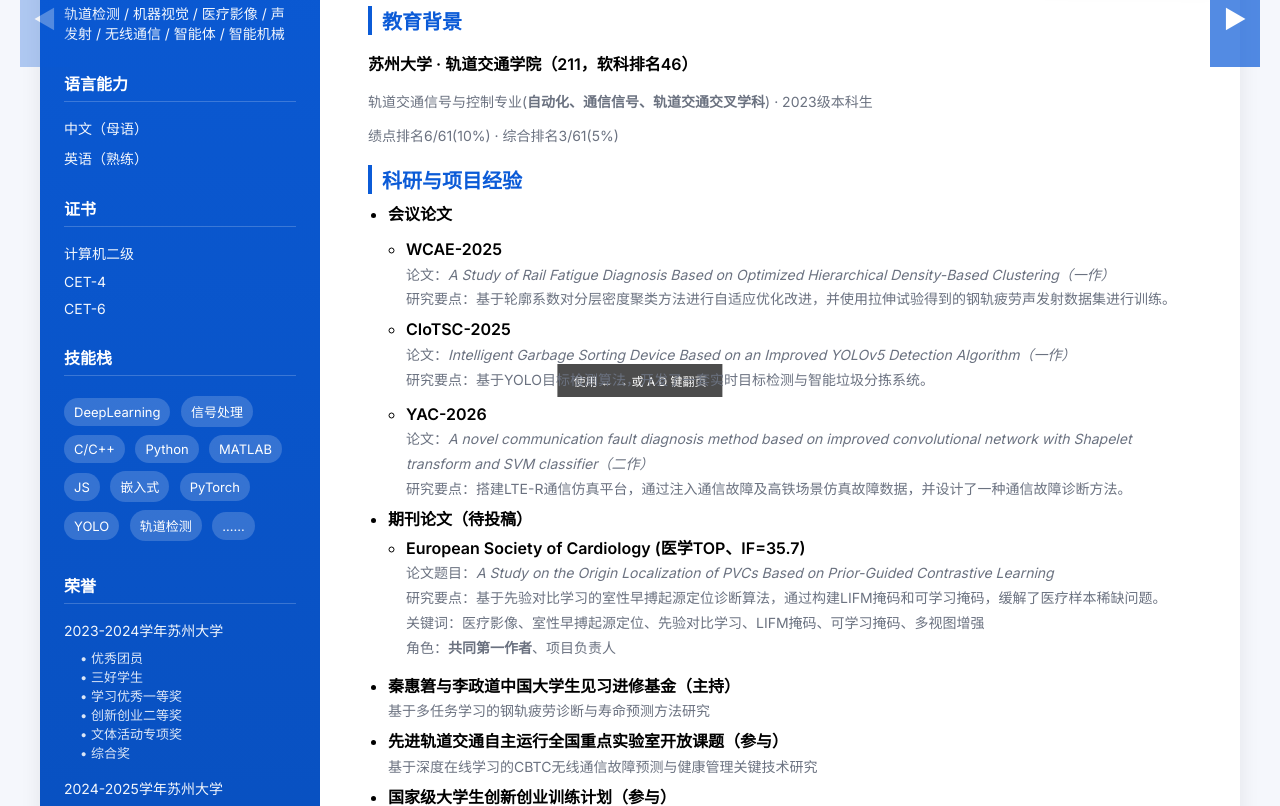
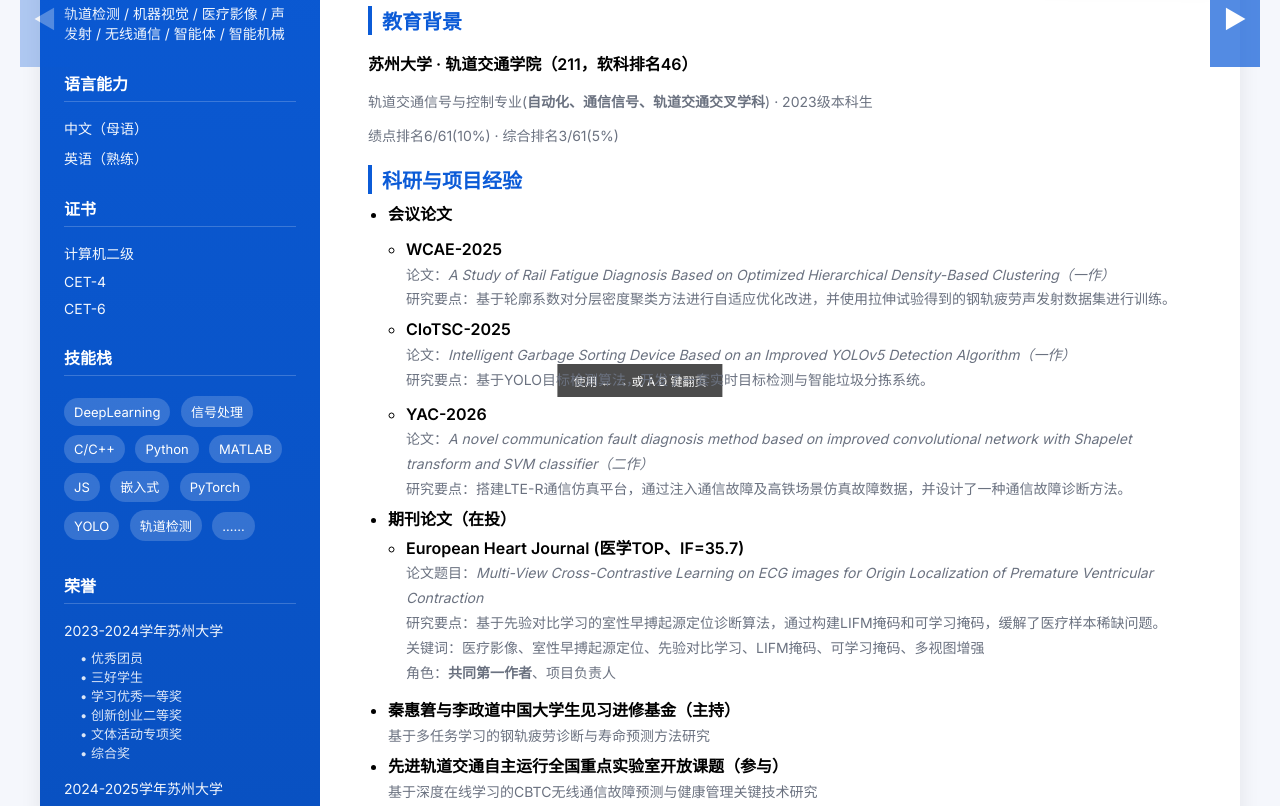
Before and after one commit to BoW-R/BoW-R, a plain HTML site: page index.html in a window 1280 px wide. Shown: the part 383-1189 px from the top of the page. Drawn offline with Linux system fonts and the light colour scheme.

Commit message:
Change journal paper status and update title
Updated journal paper status and title in index.html.

```diff
--- a/index.html
+++ b/index.html
@@ -733,12 +733,12 @@
               </ul>
             </li>
             <li>
-              <strong>期刊论文（待投稿）</strong>
+              <strong>期刊论文（在投）</strong>
               <ul style="margin-top: 4px; padding-left: 18px;">
                 <li>
-                  <strong>European Society of Cardiology (医学TOP、IF=35.7)</strong><br>
+                  <strong>European Heart Journal (医学TOP、IF=35.7)</strong><br>
                   <span class="meta-resume-total">
-                    论文题目：<em>A Study on the Origin Localization of PVCs Based on Prior-Guided Contrastive Learning</em><br>
+                    论文题目：<em>Multi-View Cross-Contrastive Learning on ECG images for Origin Localization of Premature Ventricular Contraction</em><br>
                     研究要点：基于先验对比学习的室性早搏起源定位诊断算法，通过构建LIFM掩码和可学习掩码，缓解了医疗样本稀缺问题。<br>
                     关键词：医疗影像、室性早搏起源定位、先验对比学习、LIFM掩码、可学习掩码、多视图增强<br>
                     角色：<strong>共同第一作者</strong>、项目负责人
```
